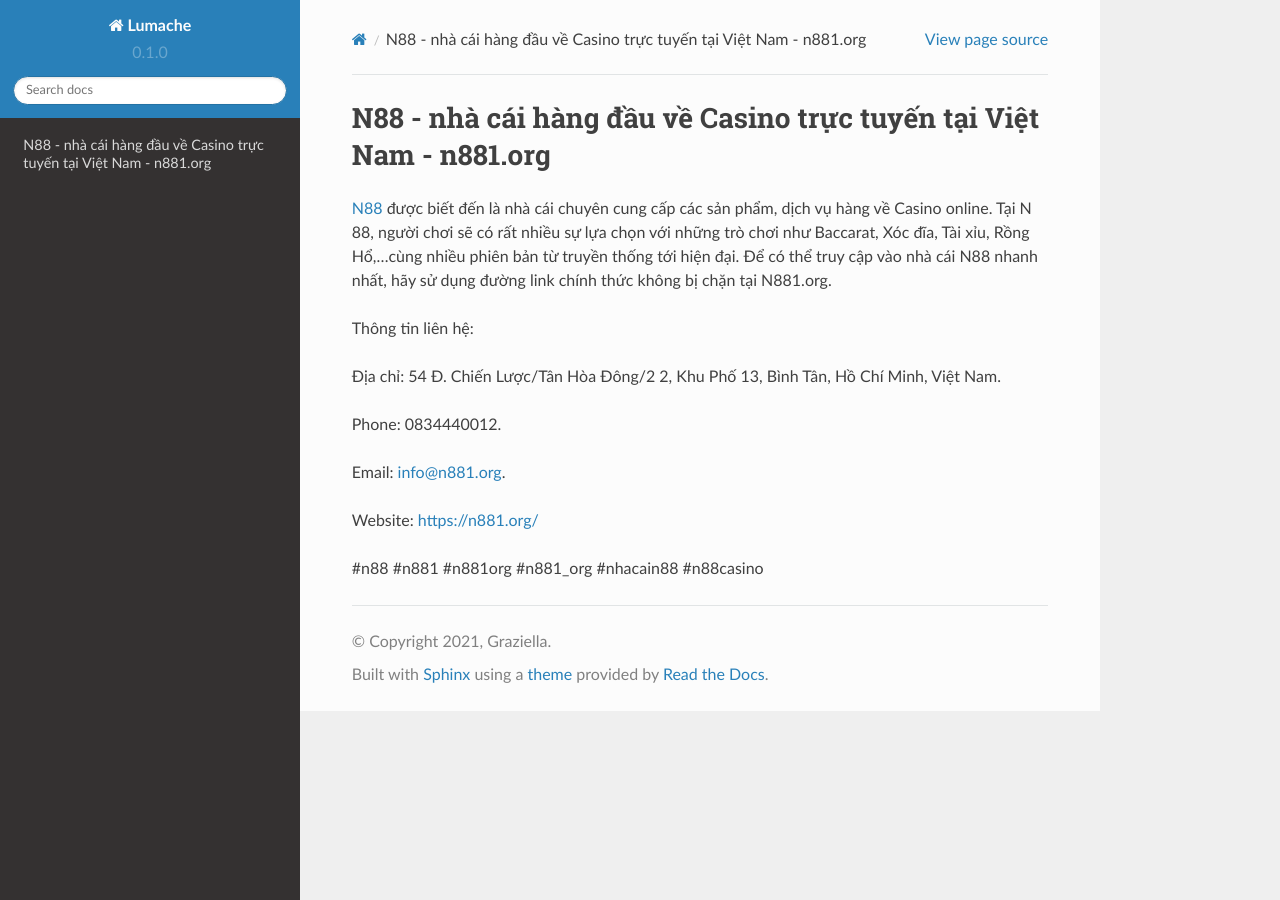
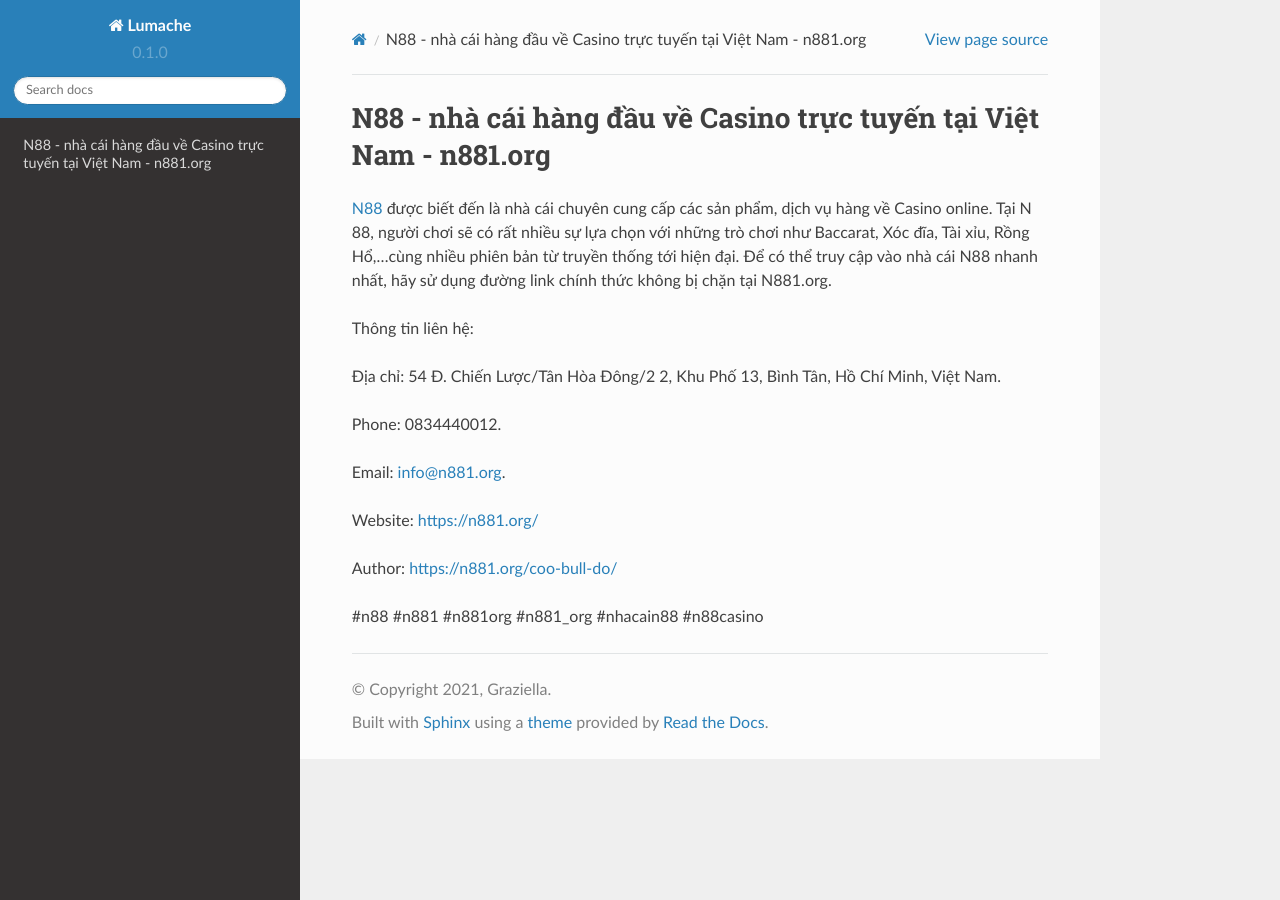
Before and after one commit to socialentity1/n881org, a Sphinx documentation site: the page built from docs/source/index.rst, in a window 1280 px wide. Built offline with Sphinx 7.4.7 and the Read the Docs theme 2.0.0, drawn with Linux system fonts in a browser that asks for light colours; part of the change alters nothing that is shown.

Commit message:
Update index.rst

```diff
--- a/docs/source/index.rst
+++ b/docs/source/index.rst
@@ -13,4 +13,6 @@ Email: info@n881.org.
 
 Website: https://n881.org/
 
+Author: https://n881.org/coo-bull-do/
+
 #n88 #n881 #n881org #n881_org #nhacain88 #n88casino
```
